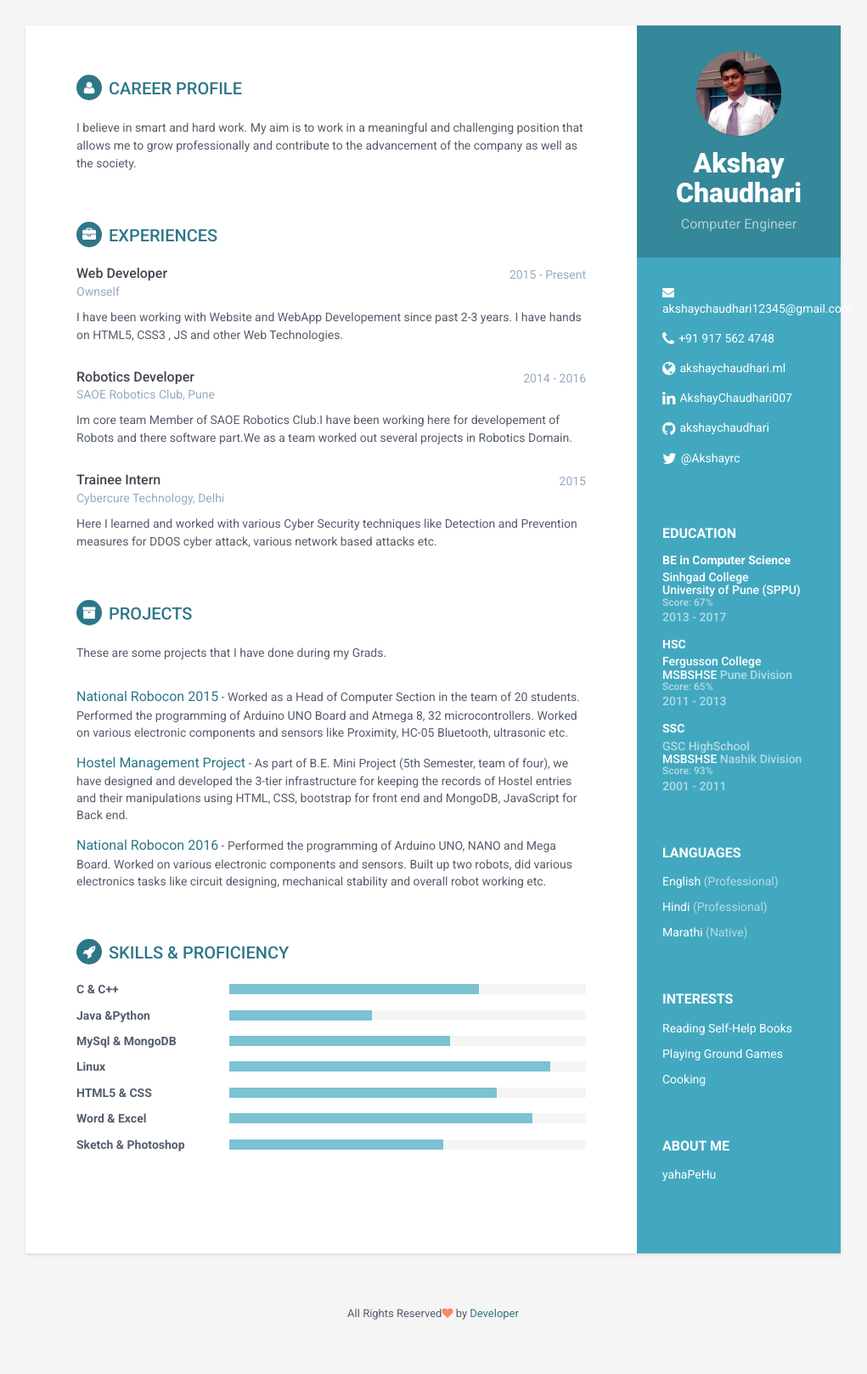
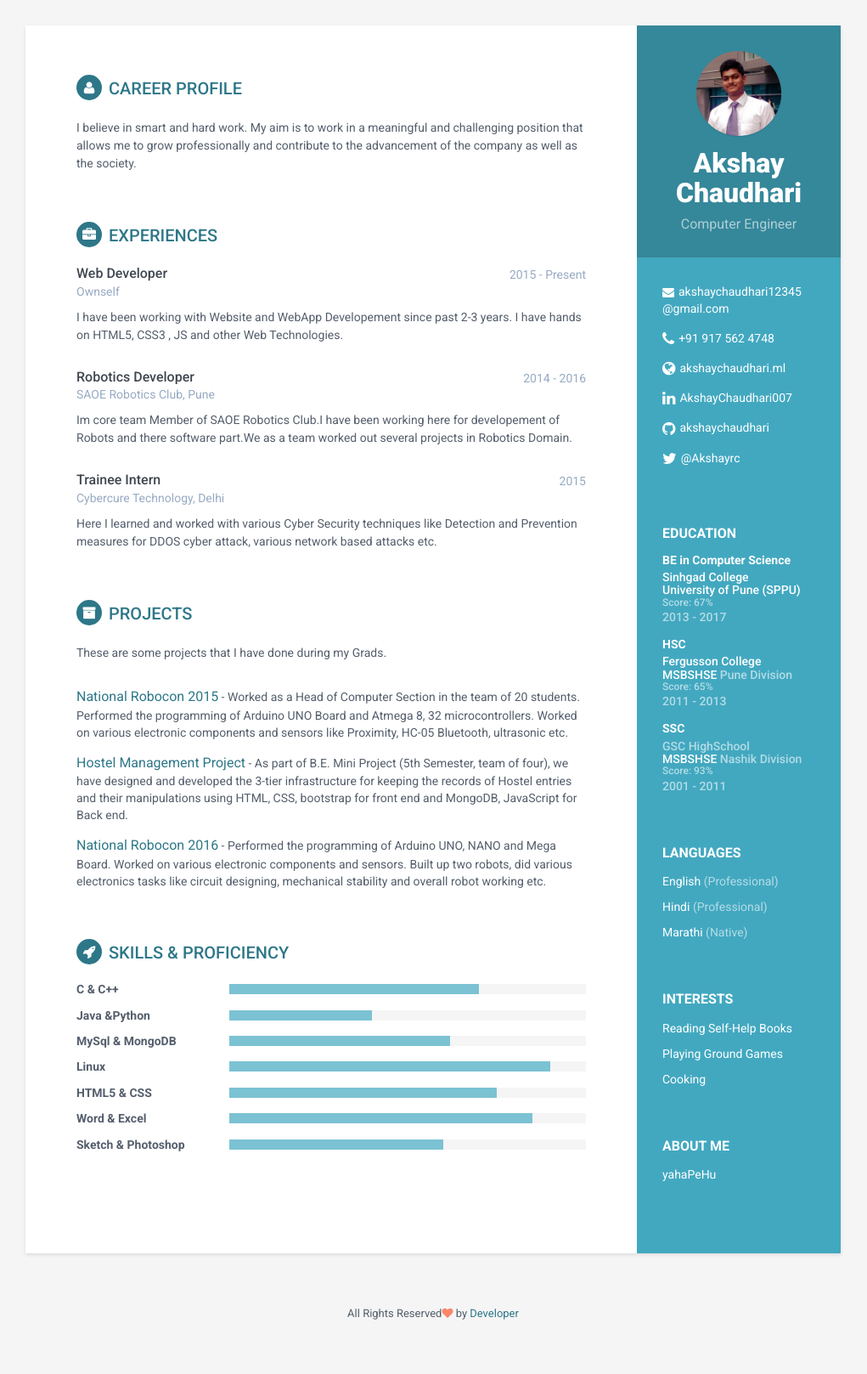
Before and after one commit to akshayrcc/resume-template-fresher, a Jekyll site: the page built from index.html, in a window 1280 px wide. Shown: the whole page at 85% size, without its empty margins (130-1151 px from the left). Built offline with Jekyll 4.4.1, drawn with Linux system fonts in a browser that asks for light colours.

Commit message:
Update sidebar.html

```diff
--- a/_includes/sidebar.html
+++ b/_includes/sidebar.html
@@ -14,7 +14,7 @@
                    {% if site.email %}
                     <li class="email"><i class="fa fa-envelope"></i><a href="mailto: {{site.email}}">{{site.email}}</a></li>
                     {% else %}
-                    <li class="email"><i class="fa fa-envelope"></i><a href="mailto:akshaychaudhari12345@gmail.com">akshaychaudhari12345@gmail.com</a></li>
+                    <li class="email"><i class="fa fa-envelope"></i><a href="mailto:akshaychaudhari12345@gmail.com">akshaychaudhari12345</br>@gmail.com</a></li>
                     {% endif %}
 
                     {% if site.phone %}
```
